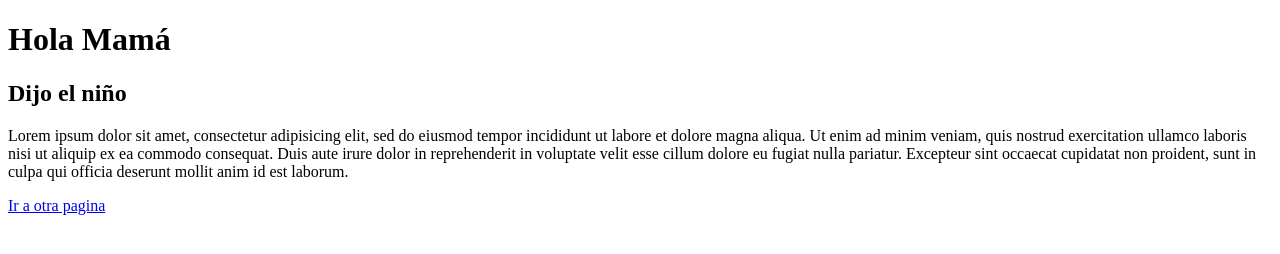
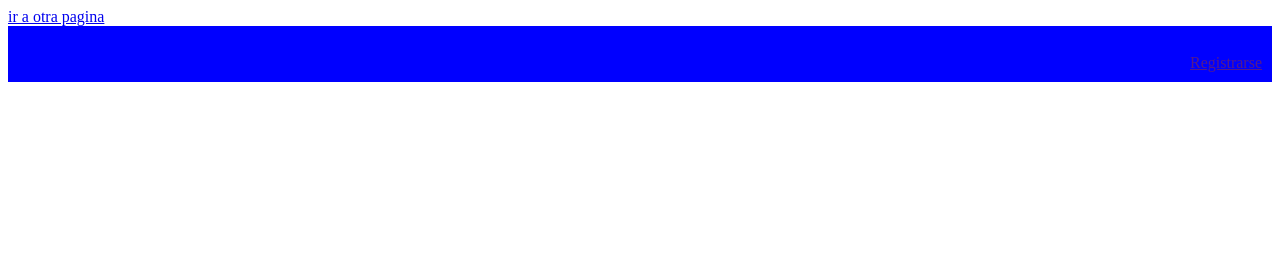
Before and after one commit to johnjotav/proyecto_1, a plain HTML site: page index.html in a window 1280 px wide. Drawn offline with Linux system fonts and the light colour scheme.

Commit message:
Primer commit

```diff
--- a/index.html
+++ b/index.html
@@ -1,20 +1,52 @@
 	<!DOCTYPE html>
-<html>
+	<html lang="en">
 	<head>
 		<meta charset="utf-8">
-	<title></title>
+		<meta name="viewport" content="width=device-width, inicial-scale=1.0">
+		<title>barra de navegacion</title>
+		<style>
+
+			ul{
+				list-style-type: none;
+
+				margin: 0;
+				padding: 0;
+				overflow: hidden;
+
+			}
+			li {
+				float: right;
+
+			}
+			li a{
+
+
+				background-color: blue;
+				width: 500px;
+
+			}
+			nav{
+
+				background: blue;
+				padding: 10px;
+				justify-content: flex-end;
+				top: 0px;
+				right: 0px;
+			}
+
+		</style>
+
 	</head>
 	<body>
-	<h1>Hola Mamá </h1>
-	<h2>Dijo el niño</h2>
-	<p>
-		Lorem ipsum dolor sit amet, consectetur adipisicing elit, sed do eiusmod
-		tempor incididunt ut labore et dolore magna aliqua. Ut enim ad minim veniam,
-		quis nostrud exercitation ullamco laboris nisi ut aliquip ex ea commodo
-		consequat. Duis aute irure dolor in reprehenderit in voluptate velit esse
-		cillum dolore eu fugiat nulla pariatur. Excepteur sint occaecat cupidatat non
-		proident, sunt in culpa qui officia deserunt mollit anim id est laborum.
-	</p>
-	<a href="pagina2.html">Ir a otra pagina</a>
+		<a href="pagina2.html">ir a otra pagina</a>
+		<header>
+			<nav id="navegacion_home">
+				<img src="">
+					<ul>
+						<li><a href="">Registrarse</a>
+					</ul>
+			</nav>
+		</header>
+
 	</body>
 	</html>
```
Also changed, not shown: pagina2.html (+12 -13 lines), imgs/niño.jpg (added), imgs/sol.jpg (added), imgs/verdura.jpg (added). Lines whose indentation alone changed are shown as unchanged.
